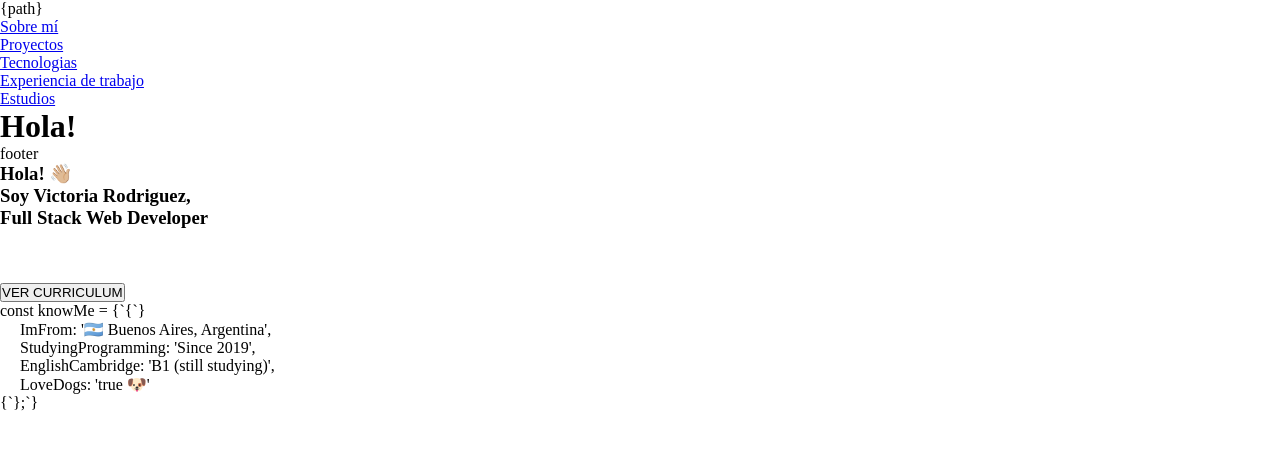
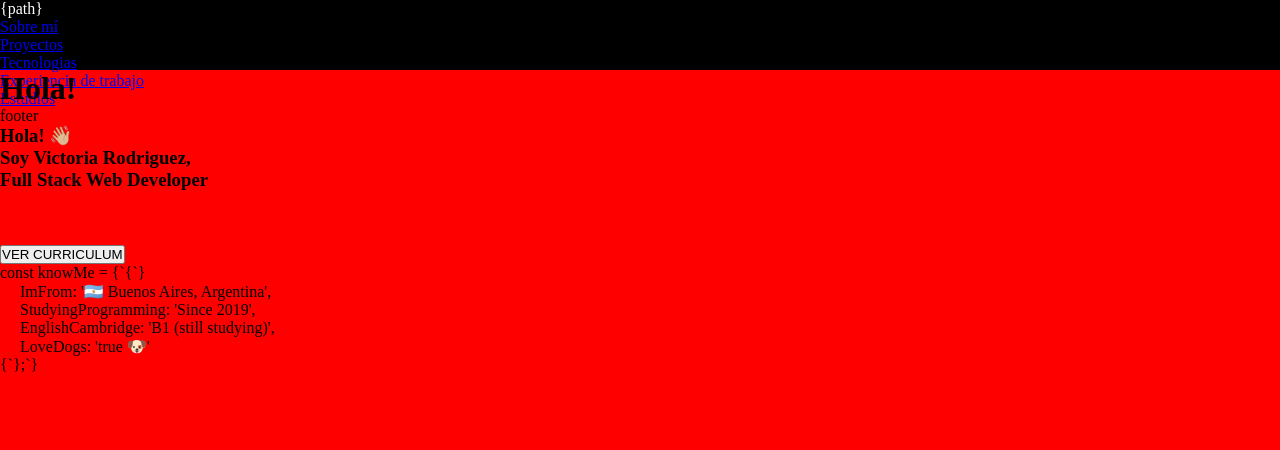
Before and after one commit to VictoriaIleanaRodriguezMora/frontend_ifts18_222, a website: page index.html in a window 1280 px wide. Drawn offline with Linux system fonts and the light colour scheme.

Commit message:
fix: Imports de sass y rutas js

```diff
--- a/src/js/script.js
+++ b/src/js/script.js
@@ -1,5 +1,5 @@
 let educacion, trabajo, todo;
-fetch("./src/json/info.json")
+fetch(".././json/info.json")
   .then((respuesta) => respuesta.json())
   .then((data) => {
     console.log(data);
--- a/src/styles/scss/components/_headers.scss
+++ b/src/styles/scss/components/_headers.scss
@@ -1,24 +1,26 @@
 header {
   width: 100%;
-  height: 30px;
-  padding: 2%;
+  height: 70px;
+  background-color: black;
+  color: white;
+  // padding: 2%;
 }
 
-header p {
-  font-family: "Courier Prime", monospace;
-  font-style: bold;
-  font-weight: 700;
-}
+// header p {
+//   font-family: "Courier Prime", monospace;
+//   font-style: bold;
+//   font-weight: 700;
+// }
 
-header div {
-  display: flex;
-  flex-direction: row;
-  justify-content: space-between;
-}
+// header div {
+//   display: flex;
+//   flex-direction: row;
+//   justify-content: space-between;
+// }
 
-header div ul {
-  width: 45%;
-  display: flex;
-  flex-direction: row;
-  justify-content: space-around;
-}
+// header div ul {
+//   width: 45%;
+//   display: flex;
+//   flex-direction: row;
+//   justify-content: space-around;
+// }
--- a/src/styles/scss/components/_home.scss
+++ b/src/styles/scss/components/_home.scss
@@ -1,2 +1,3 @@
 body {
+  background-color: red;
 }
--- a/src/styles/scss/components/_proyectos.scss
+++ b/src/styles/scss/components/_proyectos.scss
@@ -1,4 +1,4 @@
-@import "../variables/variables";
+@use "../variables/variables";
 
 #proyectos {
   width: 100%;
--- a/src/styles/scss/components/_tecnologias.scss
+++ b/src/styles/scss/components/_tecnologias.scss
@@ -1,4 +1,4 @@
-@import "../variables/variables";
+@use "../variables/variables";
 
 #tecnologias {
   width: 100%;
```
Also changed, not shown: src/html/paginas/sobre_mi.html (+1 -1 lines), src/styles/scss/main.scss (+7 -3 lines), src/styles/css/main.css, 1 other file.
